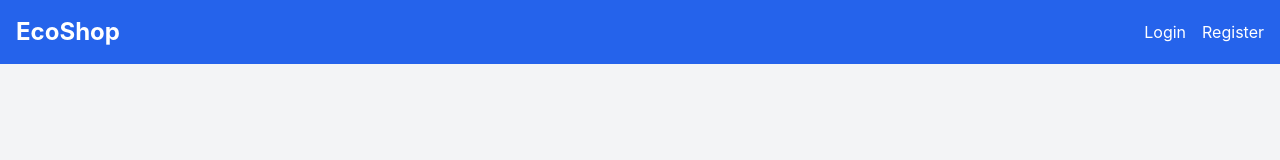
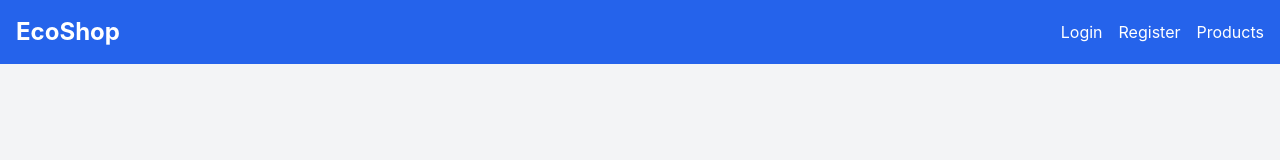
Before and after one commit to EchoShop-Organisation/Eco-Shop-Frontend, a React (Create React App) app: page / in a window 1280 px wide. Shown: the top 160 px of the page. Built offline with nearby package versions, Linux system fonts and the light colour scheme.

Commit message:
Add Link to Navbar

```diff
--- a/src/components/Navbar.js
+++ b/src/components/Navbar.js
@@ -26,7 +26,10 @@ const Navbar = () => {
             <>
               <Link to="/login" className="text-white hover:text-gray-200 transition duration-300">Login</Link>
               <Link to="/register" className="text-white hover:text-gray-200 transition duration-300">Register</Link>
+              <Link to="/products" className="text-white hover:text-gray-200 transition duration-300">Products</Link>
+
             </>
+
           )}
         </div>
       </div>
```
